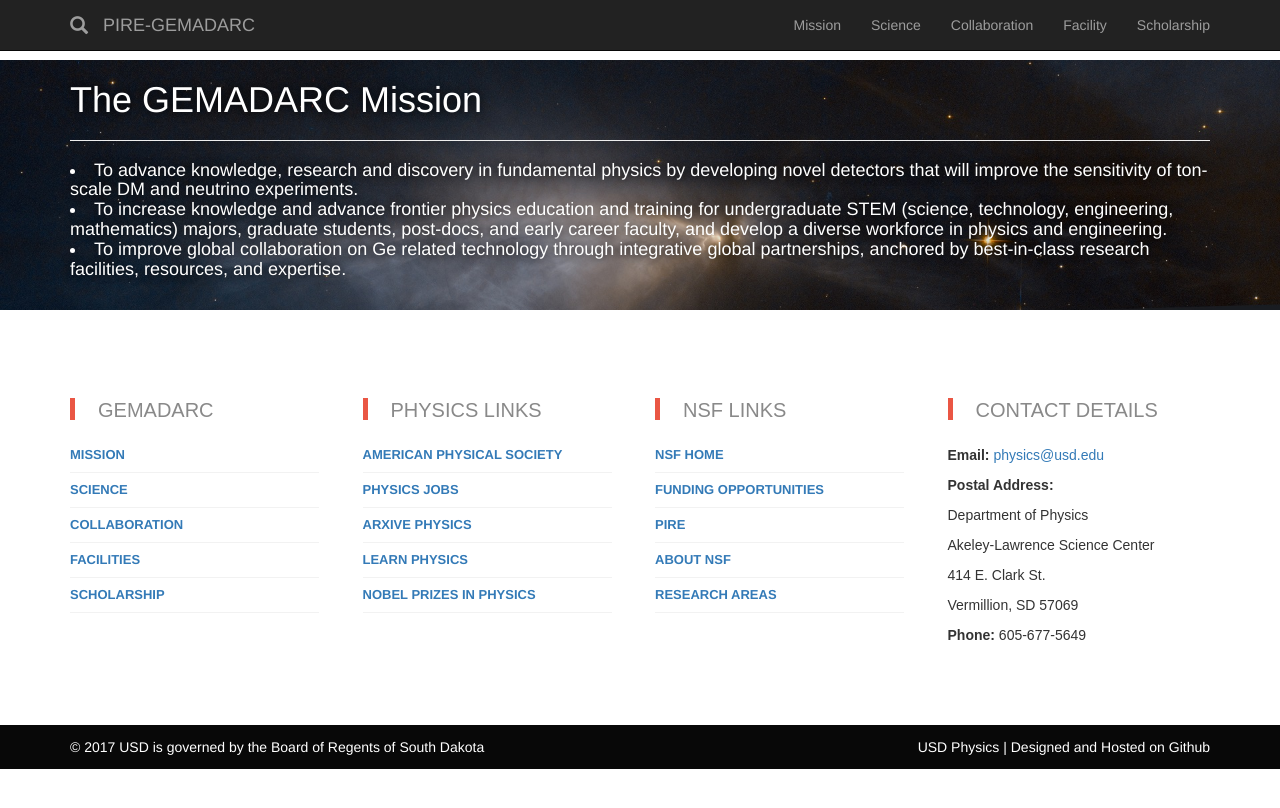
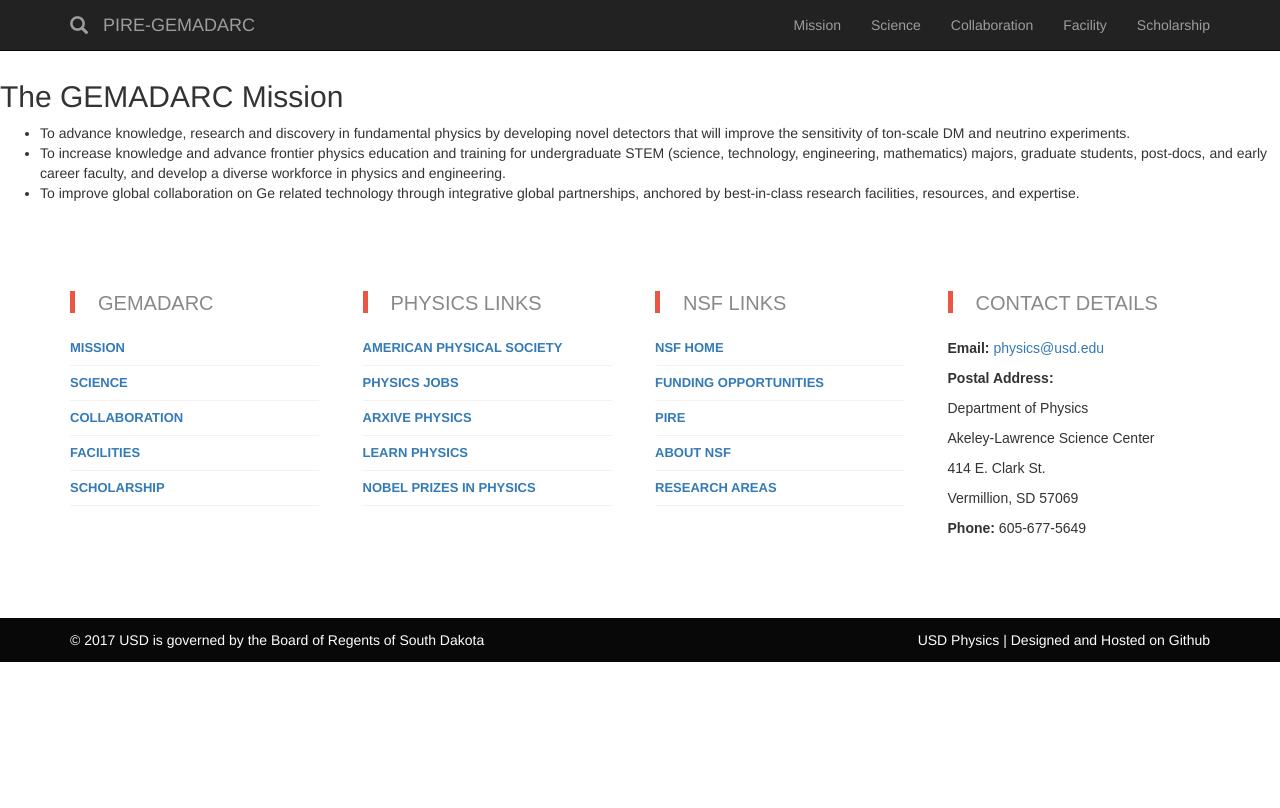
Before and after one commit to gemadarc/gemadarc.github.io, a Jekyll site: the page built from mission.md, in a window 1280 px wide. Shown: the top 808 px of the page. Built offline with Jekyll 4.4.1, drawn with Linux system fonts in a browser that asks for light colours; nearby versions of some CDN libraries; our own code applies the rules of GitHub Pages for plain Markdown files.

Commit message:
changed to md format

```diff
--- a/mission.md
+++ b/mission.md
@@ -1,20 +1,8 @@
 ---
 layout: page
 ---
-<header class="business-header">
-	<div class="container">
-		<div class="row">
-			<div class="col-lg-12">
-				<!--<img class="img-responsive" src="https://drive.google.com/uc?id=0BwM7XYhFgK7oY1ZFYTZlZUE3eVE" alt="">-->
-					<h1 class="tagline">The GEMADARC Mission</h1>
-					<hr class="star-light">
-					<h4 class="tagline">
-					<li>To advance knowledge, research and discovery in fundamental physics by developing novel detectors that will improve the sensitivity of ton-scale DM and neutrino experiments.</li>
-					<li>To increase knowledge and advance frontier physics education and training for undergraduate STEM (science, technology, engineering, mathematics) majors, graduate students, post-docs, and early career faculty, and develop a diverse workforce in physics and engineering.</li>
-					<li>To improve global collaboration on Ge related technology through integrative global partnerships, anchored by best-in-class research facilities, resources, and expertise.</li>
-					</h4>
-			</div>
-		</div>
-	</div>
-</header>
-<div class="container">
+## The GEMADARC Mission
+
+- To advance knowledge, research and discovery in fundamental physics by developing novel detectors that will improve the sensitivity of ton-scale DM and neutrino experiments.
+- To increase knowledge and advance frontier physics education and training for undergraduate STEM (science, technology, engineering, mathematics) majors, graduate students, post-docs, and early career faculty, and develop a diverse workforce in physics and engineering.
+- To improve global collaboration on Ge related technology through integrative global partnerships, anchored by best-in-class research facilities, resources, and expertise.
```
